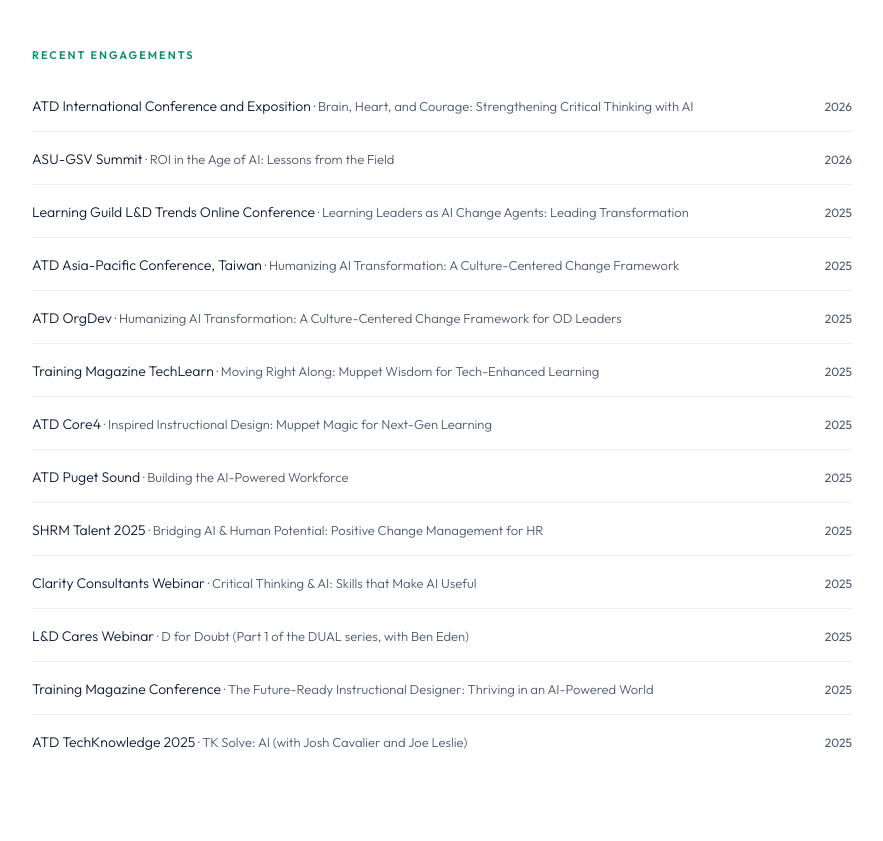
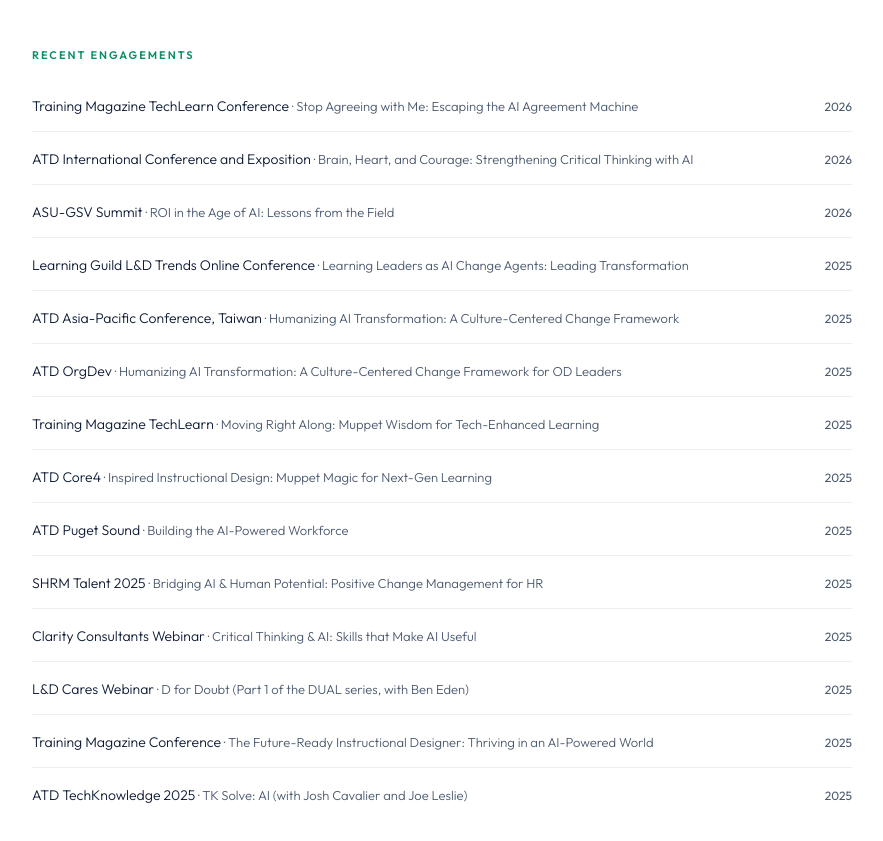
Before and after one commit to msuzann3/ie-site, a Next.js app: page /speaking in a window 1280 px wide. Shown: the part 1463-2304 px from the top of the page, without its empty margins (48-931 px from the left). Built offline with nearby package versions, Linux system fonts and the light colour scheme.

Commit message:
add TechLearn 2026 to speaking page

```diff
--- a/app/speaking/page.tsx
+++ b/app/speaking/page.tsx
@@ -46,6 +46,7 @@
 ]
 
 const MICHELLE_RECENT: { event: string; topic: string; yr: string; href?: string }[] = [
+  { event: 'Training Magazine TechLearn Conference', topic: 'Stop Agreeing with Me: Escaping the AI Agreement Machine', yr: '2026', href: 'https://www.techlearnconference.com/' },
   { event: 'ATD International Conference and Exposition', topic: 'Brain, Heart, and Courage: Strengthening Critical Thinking with AI', yr: '2026', href: 'https://atdconference.td.org/' },
   { event: 'ASU-GSV Summit', topic: 'ROI in the Age of AI: Lessons from the Field', yr: '2026' },
   { event: 'Learning Guild L&D Trends Online Conference', topic: 'Learning Leaders as AI Change Agents: Leading Transformation', yr: '2025', href: 'https://www.learningguild.com/online-events-archive/learning-leaders-as-ai-change-agents-leading-transformation' },
```
